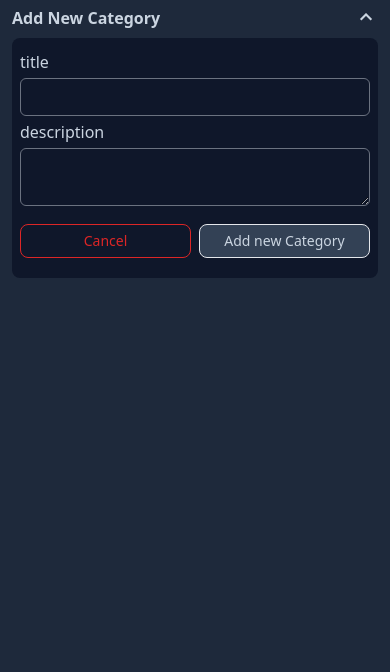
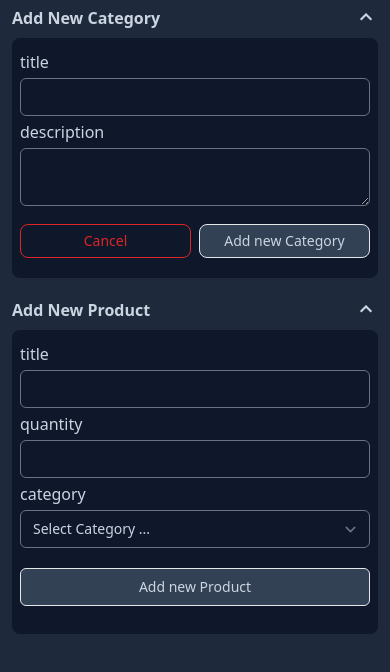
Before and after one commit to MHPourhasani/inventory-app-js, a website: page public/index.html in a window 390 px wide. Shown: the part 58-730 px from the top of the page. Drawn offline with Linux system fonts and the light colour scheme.

Commit message:
create add product section for mobile screen

```diff
--- a/public/index.html
+++ b/public/index.html
@@ -68,6 +68,69 @@
 					</div>
 				</div>
 			</section>
+
+			<!-- add product section -->
+			<section class="my-5 items-start text-slate-300">
+				<div class="mb-2 flex items-center justify-between">
+					<p class="font-semibold">Add New Product</p>
+					<button id="collapse-btn">
+						<img src="/src/icons/icons8-collapse-arrow-24.png" alt="collapse arrow" />
+					</button>
+				</div>
+
+				<div class="rounded-lg bg-slate-900 p-2">
+					<!-- category title section -->
+					<div class="my-1">
+						<label for="product-title" class="my-1 block font-medium">title</label>
+						<input
+							type="text"
+							name="product-title"
+							id="product-title"
+							class="w-full rounded-md border-1 bg-transparent text-sm"
+						/>
+					</div>
+
+					<!-- category description section -->
+					<div class="my-1">
+						<label for="product-quantity" class="my-1 block font-medium"
+							>quantity</label
+						>
+						<input
+							type="number"
+							name="product-number"
+							id="product-number"
+							class="w-full rounded-md border-1 bg-transparent text-sm"
+						/>
+					</div>
+
+					<div class="my-1 w-full">
+						<label for="category-select" class="my-1 block font-medium">category</label>
+						<select
+							id="category-select"
+							class="w-full rounded-md bg-transparent text-sm font-medium"
+						>
+							<option value="select" class="bg-slate-800 hover:bg-slate-700">
+								Select Category ...
+							</option>
+							<option value="react" class="bg-slate-800 hover:bg-slate-700">
+								Frontend
+							</option>
+							<option value="node" class="bg-slate-800 hover:bg-slate-700">
+								Backend
+							</option>
+						</select>
+					</div>
+
+					<!-- add new product btn -->
+					<div class="my-5 flex items-center justify-center text-sm">
+						<button
+							class="flex-1 rounded-md border-1 bg-slate-700 py-2 hover:bg-slate-800"
+						>
+							Add new Product
+						</button>
+					</div>
+				</div>
+			</section>
 		</main>
 	</body>
 </html>
```
Also changed, not shown: public/css/tailwindStyles.css.
